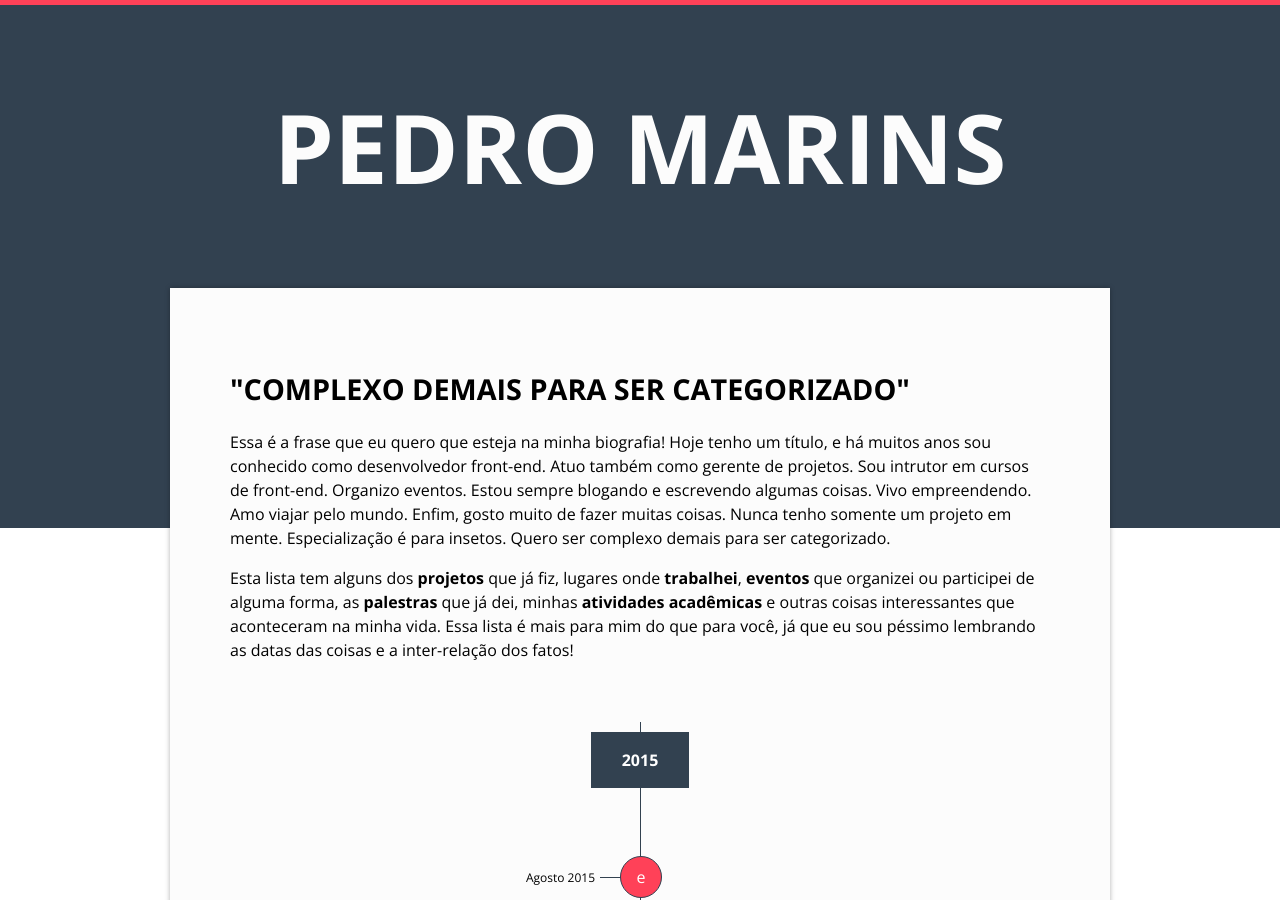
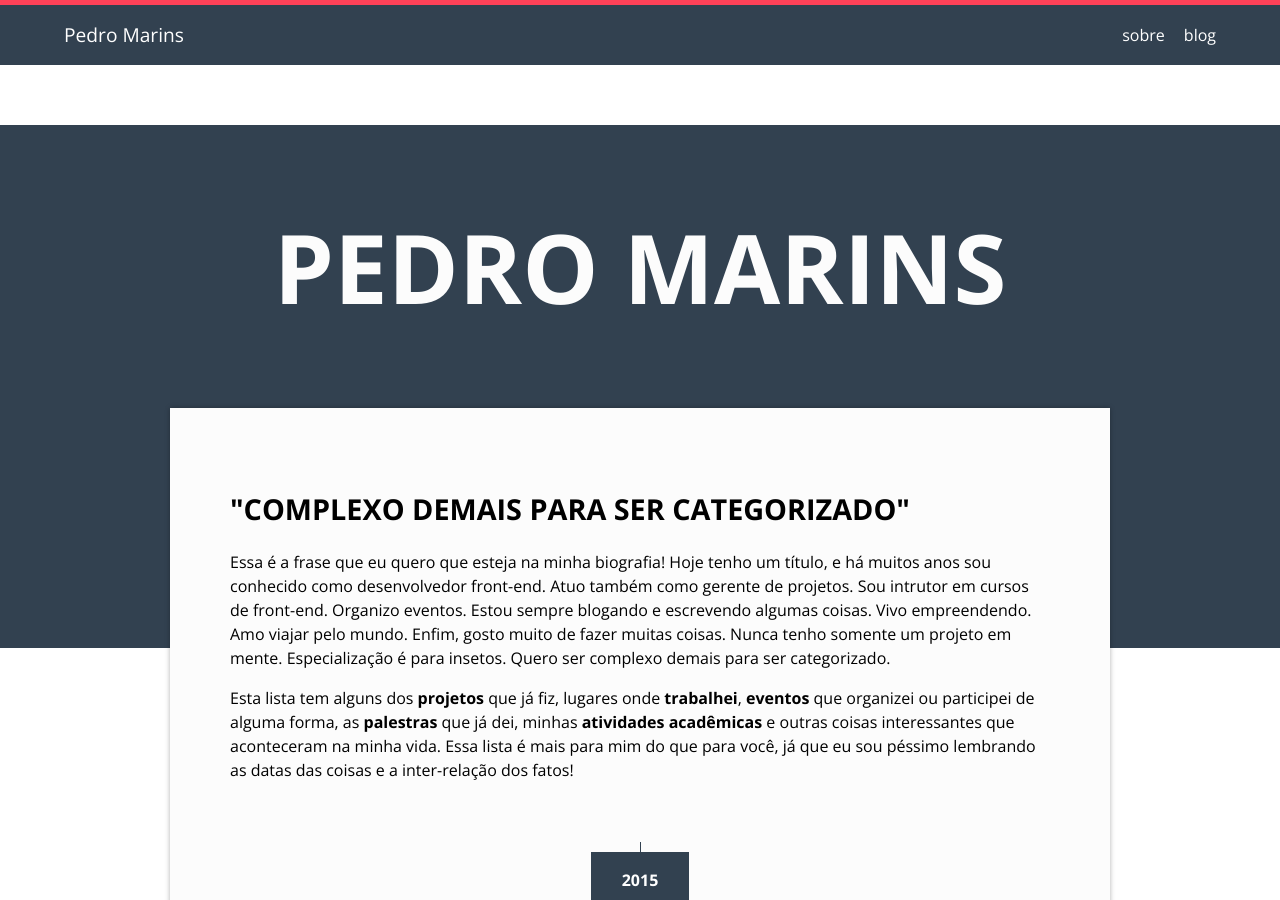
Before and after one commit to pedromarins/pedromarins.github.io, a Jekyll site: the page built from about/index.html, in a window 1280 px wide and 900 px high. Built offline with Jekyll 4.4.1, drawn with Linux system fonts in a browser that asks for light colours.

Commit message:
updating templates

```diff
--- a/_layouts/about.html
+++ /dev/null
@@ -1,16 +0,0 @@
-<!DOCTYPE html>
-<html>
-
-  {% include head.html %}
-
-  <body>
-
-    <div class="page-content">
-      {{ content }}
-    </div>
-
-    {% include footer.html %}
-
-  </body>
-
-</html>
--- a/_layouts/default.html
+++ b/_layouts/default.html
@@ -8,9 +8,7 @@
     {% include header.html %}
 
     <div class="page-content">
-      <div class="wrapper">
-        {{ content }}
-      </div>
+      {{ content }}
     </div>
 
     {% include footer.html %}
--- a/about/index.html
+++ b/about/index.html
@@ -1,7 +1,7 @@
 ---
-layout: about
+layout: default
 alias: sobre
-title: Um pouco mais sobre Pedro Marins
+title: Sobre - Pedro Marins
 permalink: /about/
 ---
 
```
Also changed, not shown: _layouts/page.html (deleted, +0 -14 lines).
